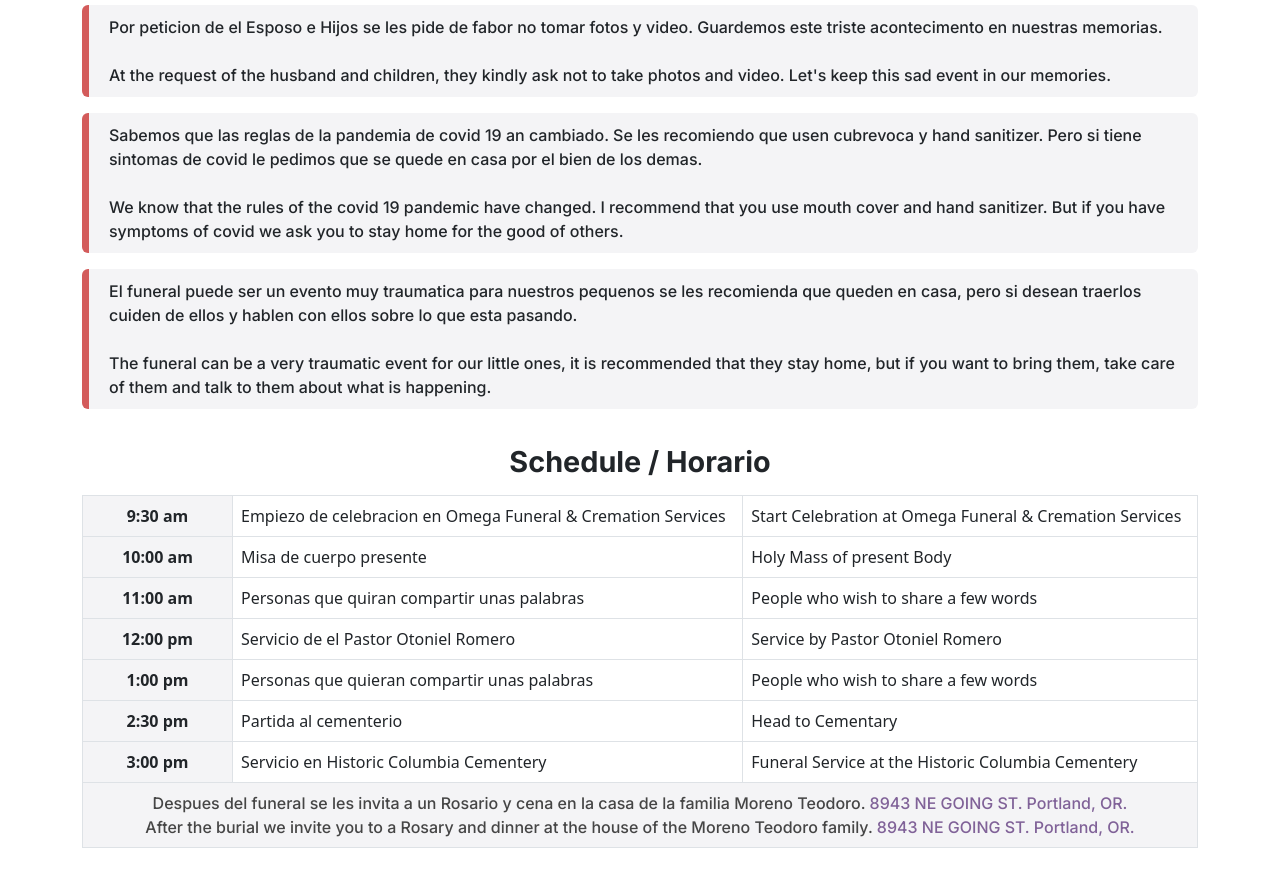
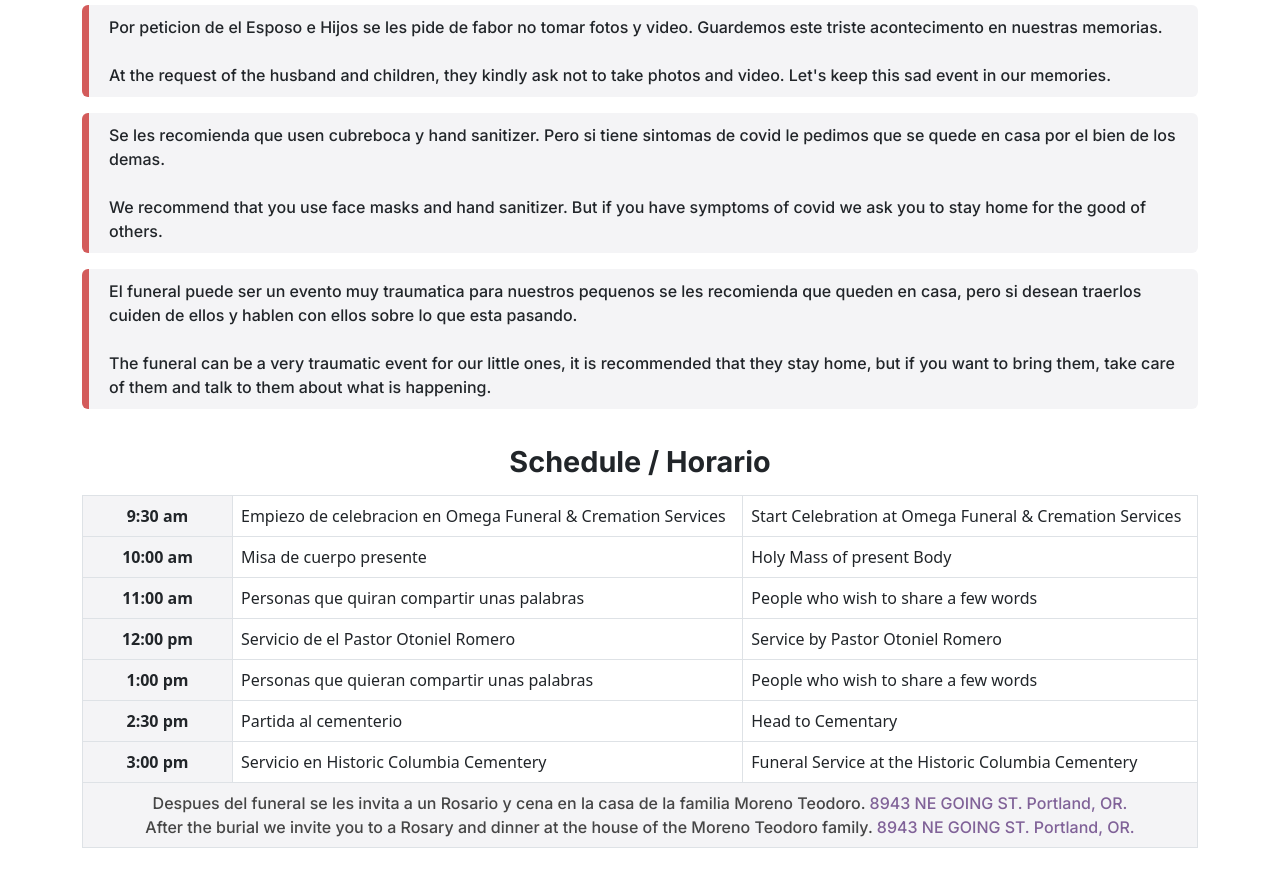
Before and after one commit to bmediax/jocabeth, a Gatsby site: page / in a window 1280 px wide. Shown: the part 2147-3028 px from the top of the page. Built offline with nearby package versions, Linux system fonts and the light colour scheme; Gatsby itself is replaced by a stand-in of ours.

```diff
--- a/src/components/Schedule.js
+++ b/src/components/Schedule.js
@@ -32,20 +32,14 @@ const Schedule = () => {
           </Col>
           <Col md={12}>
             <blockquote>
-              {/* No se requieren máscaras, sin embargo, se recomienda por respeto a
-              la familia Moreno - García. */}
-              Sabemos que las reglas de la pandemia de covid 19 an cambiado. Se
-              les recomiendo que usen cubrevoca y hand sanitizer. Pero si tiene
-              sintomas de covid le pedimos que se quede en casa por el bien de
-              los demas.
+              Se les recomienda que usen cubreboca y hand
+              sanitizer. Pero si tiene sintomas de covid le pedimos que se quede
+              en casa por el bien de los demas.
               <br></br>
               <br></br>
-              We know that the rules of the covid 19 pandemic have changed. I
-              recommend that you use mouth cover and hand sanitizer. But if you
+              We recommend that you use face masks and hand sanitizer. But if you
               have symptoms of covid we ask you to stay home for the good of
               others.
-              {/* Masks are not required, however, are encouraged for the
-              respect of the Moreno - Garcia family. */}
             </blockquote>
           </Col>
           <Col md={12}>
```
